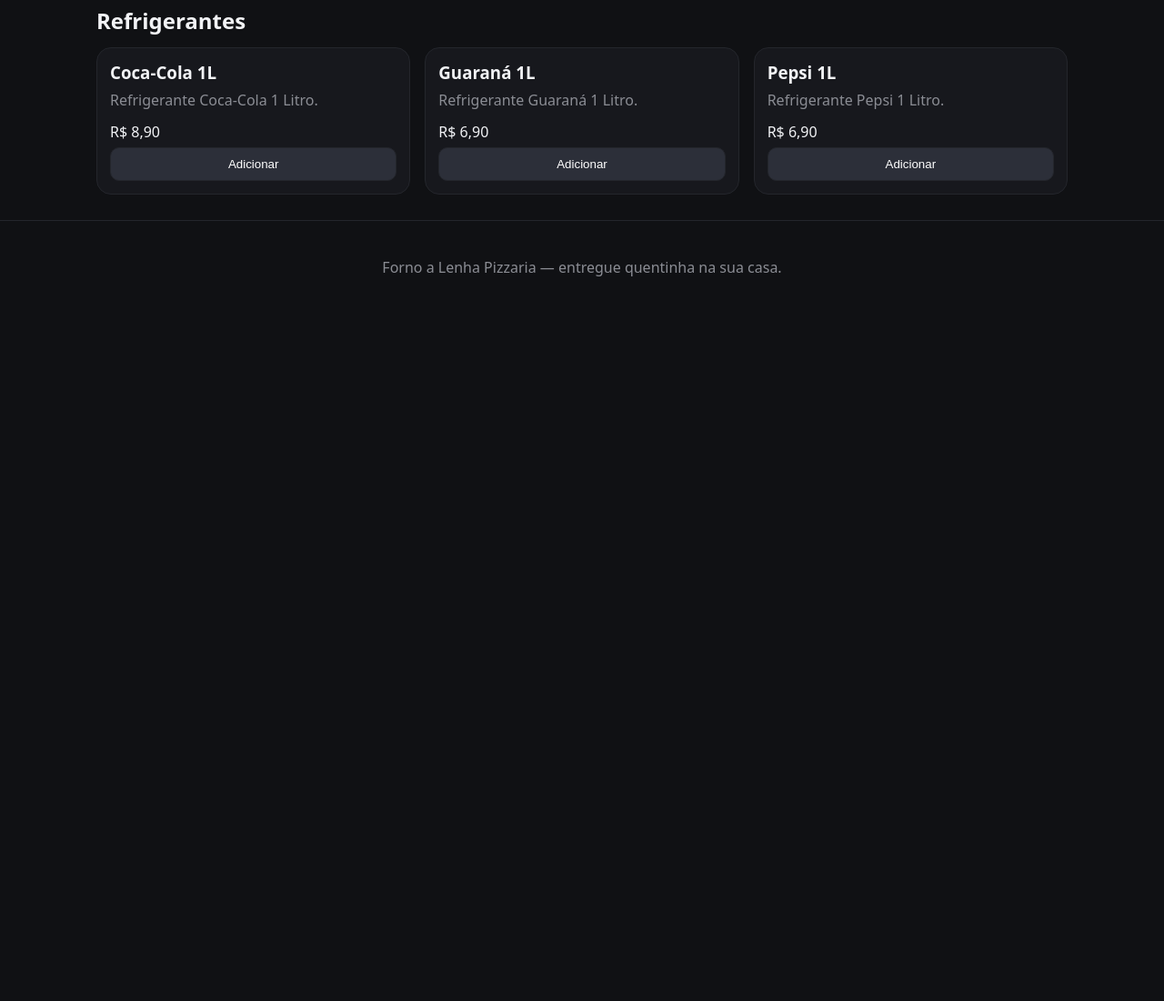
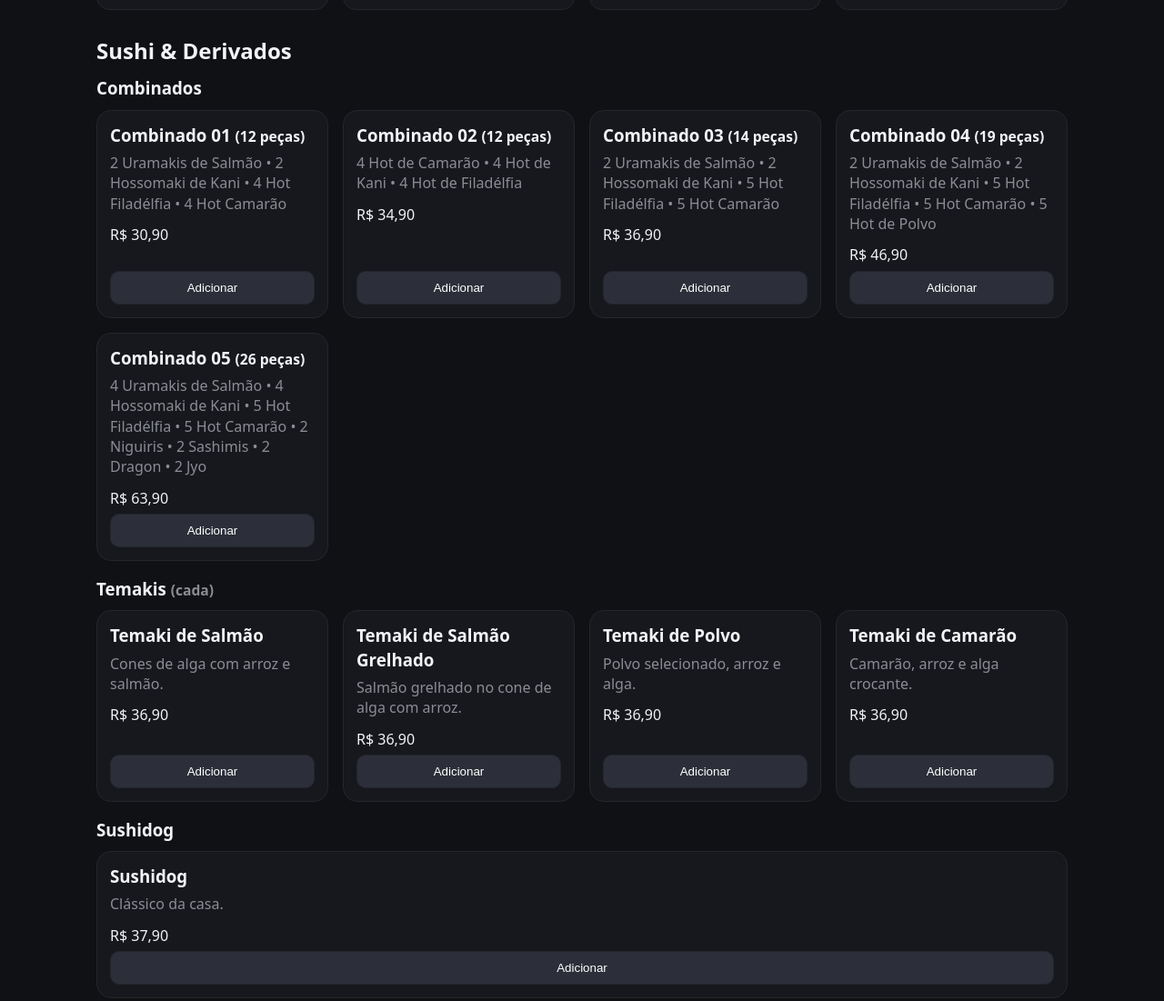
Before and after one commit to rodolphoraposo/fornoalenha, a plain HTML site: page assets/html/cardapio.html in a window 1280 px wide. Shown: the part 467-1568 px from the top of the page at 91% size. Before the commit the page ends 812 px from the top, so only its background shows below. Drawn offline with Linux system fonts and the light colour scheme.

Commit message:
Atualização da tela inicial e inclusão de novos produtos no cardápio. - Atualizado por Rodolpho Rapôso.

```diff
--- a/assets/css/cardapio.css
+++ b/assets/css/cardapio.css
@@ -29,7 +29,7 @@
   padding:12px 16px; background:#0b0c0f; border-bottom:1px solid var(--line);
 }
 .brand{display:flex; gap:12px; align-items:center}
-.logo{width:36px;height:36px;border-radius:8px;background:#2a2c33;display:flex;align-items:center;justify-content:center;font-size:20px}
+.logo{width:80px;height:80px;border-radius:50%;display:flex;align-items:center;justify-content:center;font-size:20px}
 .brand h1{margin:0;font-size:18px}
 .brand span{font-size:12px;color:var(--muted)}
 .cart-trigger{cursor:pointer;user-select:none;border:1px solid var(--line);padding:6px 10px;border-radius:10px;background:#121319}
@@ -187,7 +187,7 @@
 }
 
 #icone {
-  width: 70px;
-  height: 70px;
+  width: 80px;
+  height: 80px;
   margin: 0 50px;
 }
--- a/assets/html/cardapio.html
+++ b/assets/html/cardapio.html
@@ -16,10 +16,12 @@
   <header class="topbar">
     <div class="brand">
       <div class="logo">
-        <img id="icone" src="../imgs/fornoalenha.webp" alt="Ícone da logo da Forno à Lenha Pizzaria.">
+        <a href="../../index.html">
+          <img id="icone" src="../imgs/fornoalenha.webp" alt="Ícone da logo da Forno à Lenha Pizzaria.">
+        </a>
       </div>
       <div>
-        <h1>Forno a Lenha</h1>
+        <h1>Forno à Lenha</h1>
         <span>Pizzaria</span>
       </div>
     </div>
@@ -75,6 +77,104 @@
         </ul>
       </div>
     </section>
+
+    <!-- SUSHI & DERIVADOS -->
+<section class="secao" id="sushi">
+  <h2>Sushi & Derivados</h2>
+
+  <!-- Combos -->
+  <h3 style="margin:6px 0 10px">Combinados</h3>
+  <div class="cards">
+
+    <div class="card">
+      <h3>Combinado 01 <small>(12 peças)</small></h3>
+      <p>
+        2 Uramakis de Salmão • 2 Hossomaki de Kani • 4 Hot Filadélfia • 4 Hot Camarão
+      </p>
+      <span class="price">R$ 30,90</span>
+      <button class="btn btn-add" onclick="addToCart('Combinado 01 (12 peças)', 30.90, 1)">Adicionar</button>
+    </div>
+
+    <div class="card">
+      <h3>Combinado 02 <small>(12 peças)</small></h3>
+      <p>
+        4 Hot de Camarão • 4 Hot de Kani • 4 Hot de Filadélfia
+      </p>
+      <span class="price">R$ 34,90</span>
+      <button class="btn btn-add" onclick="addToCart('Combinado 02 (12 peças)', 34.90, 1)">Adicionar</button>
+    </div>
+
+    <div class="card">
+      <h3>Combinado 03 <small>(14 peças)</small></h3>
+      <p>
+        2 Uramakis de Salmão • 2 Hossomaki de Kani • 5 Hot Filadélfia • 5 Hot Camarão
+      </p>
+      <span class="price">R$ 36,90</span>
+      <button class="btn btn-add" onclick="addToCart('Combinado 03 (14 peças)', 36.90, 1)">Adicionar</button>
+    </div>
+
+    <div class="card">
+      <h3>Combinado 04 <small>(19 peças)</small></h3>
+      <p>
+        2 Uramakis de Salmão • 2 Hossomaki de Kani • 5 Hot Filadélfia • 5 Hot Camarão • 5 Hot de Polvo
+      </p>
+      <span class="price">R$ 46,90</span>
+      <button class="btn btn-add" onclick="addToCart('Combinado 04 (19 peças)', 46.90, 1)">Adicionar</button>
+    </div>
+
+    <div class="card">
+      <h3>Combinado 05 <small>(26 peças)</small></h3>
+      <p>
+        4 Uramakis de Salmão • 4 Hossomaki de Kani • 5 Hot Filadélfia • 5 Hot Camarão •
+        2 Niguiris • 2 Sashimis • 2 Dragon • 2 Jyo
+      </p>
+      <span class="price">R$ 63,90</span>
+      <button class="btn btn-add" onclick="addToCart('Combinado 05 (26 peças)', 63.90, 1)">Adicionar</button>
+    </div>
+
+  </div>
+
+  <!-- Temakis -->
+  <h3 style="margin:18px 0 10px">Temakis <small style="color:#8b8d94">(cada)</small></h3>
+  <div class="cards">
+    <div class="card">
+      <h3>Temaki de Salmão</h3>
+      <p>Cones de alga com arroz e salmão.</p>
+      <span class="price">R$ 36,90</span>
+      <button class="btn btn-add" onclick="addToCart('Temaki de Salmão', 36.90, 1)">Adicionar</button>
+    </div>
+    <div class="card">
+      <h3>Temaki de Salmão Grelhado</h3>
+      <p>Salmão grelhado no cone de alga com arroz.</p>
+      <span class="price">R$ 36,90</span>
+      <button class="btn btn-add" onclick="addToCart('Temaki de Salmão Grelhado', 36.90, 1)">Adicionar</button>
+    </div>
+    <div class="card">
+      <h3>Temaki de Polvo</h3>
+      <p>Polvo selecionado, arroz e alga.</p>
+      <span class="price">R$ 36,90</span>
+      <button class="btn btn-add" onclick="addToCart('Temaki de Polvo', 36.90, 1)">Adicionar</button>
+    </div>
+    <div class="card">
+      <h3>Temaki de Camarão</h3>
+      <p>Camarão, arroz e alga crocante.</p>
+      <span class="price">R$ 36,90</span>
+      <button class="btn btn-add" onclick="addToCart('Temaki de Camarão', 36.90, 1)">Adicionar</button>
+    </div>
+  </div>
+
+  <!-- Sushidog -->
+  <h3 style="margin:18px 0 10px">Sushidog</h3>
+  <div class="cards">
+    <div class="card">
+      <h3>Sushidog</h3>
+      <p>Clássico da casa.</p>
+      <span class="price">R$ 37,90</span>
+      <button class="btn btn-add" onclick="addToCart('Sushidog', 37.90, 1)">Adicionar</button>
+    </div>
+  </div>
+</section>
+
 
     <!-- BEBIDAS -->
     <section class="secao" id="bebidas">
```
Also changed, not shown: assets/css/style.css (+6 -6 lines), index.html (+1 -1 lines).
